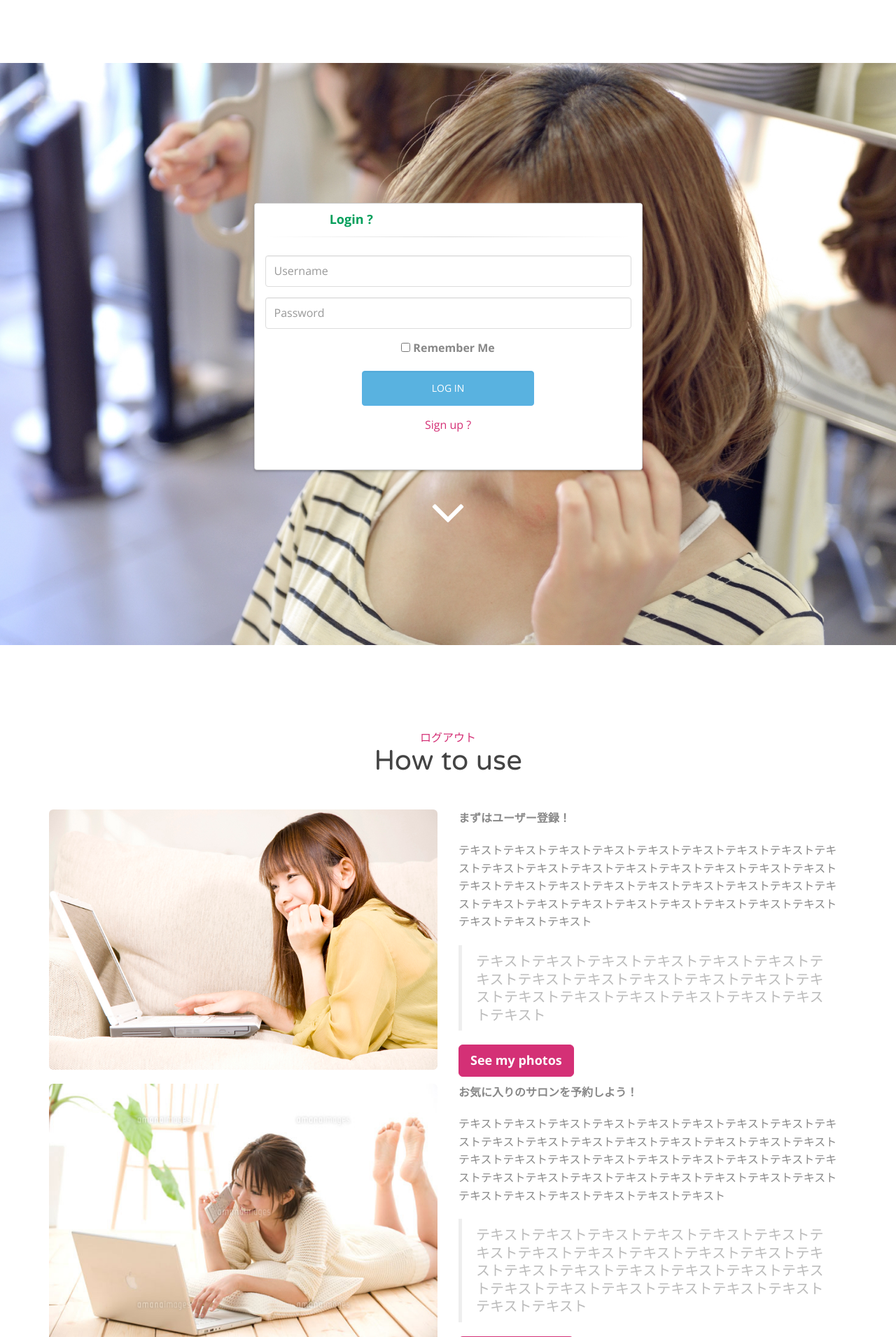
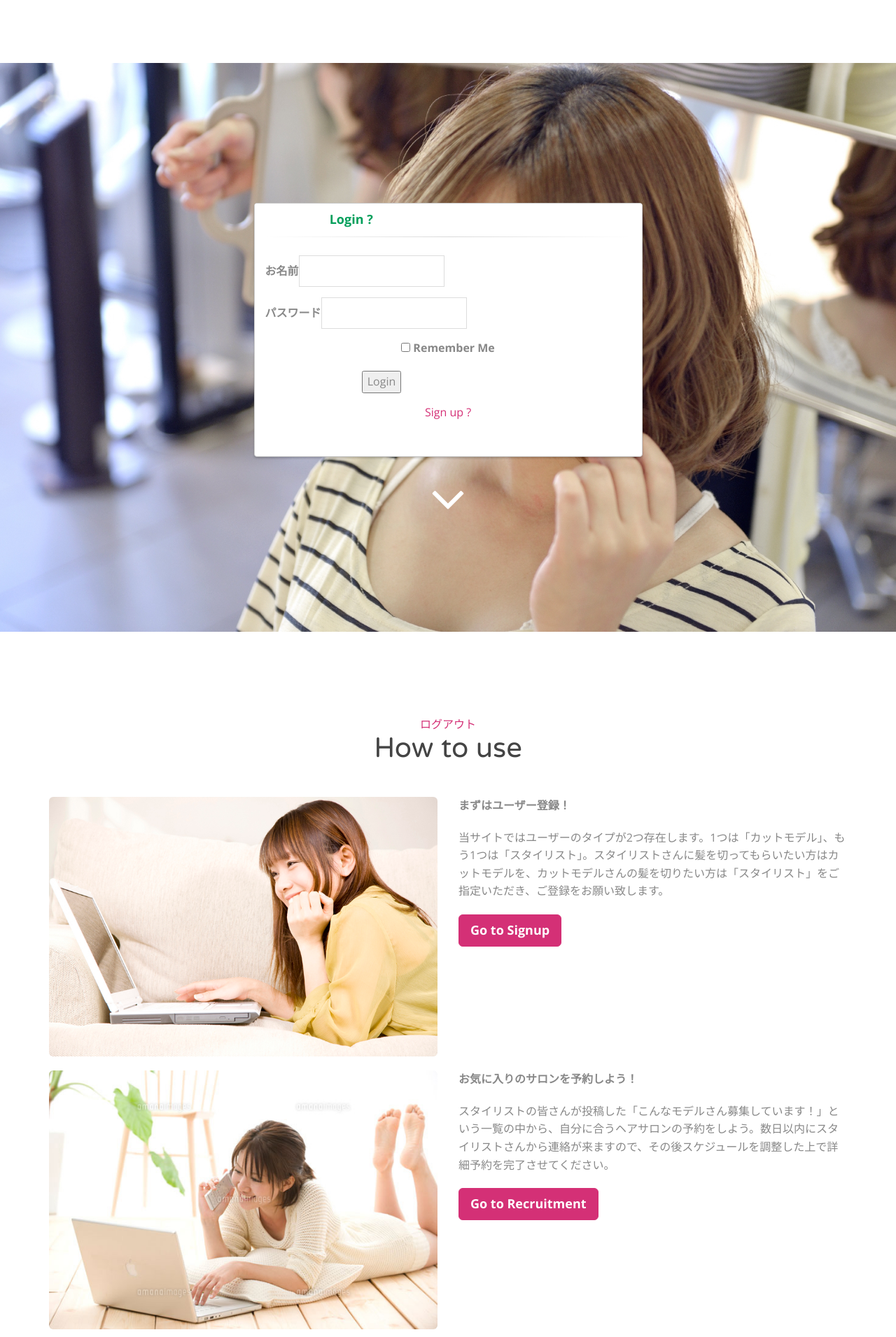
Before and after one commit to Ryoooooma/imachan, a CakePHP app: the page made by app/View/Users/index.ctp in a window 1280 px wide. Shown: the top 1911 px of the page at 70% size. Run offline with PHP 8.4 and a stand-in for CakePHP, Linux system fonts and the light colour scheme; the template is opened without the code that fills it, so the values that code supplies are empty; form fields are guessed from the names that the template uses; some libraries are stand-ins or nearby versions.

Commit message:
add text to the explanation

```diff
--- a/app/View/Users/index.ctp
+++ b/app/View/Users/index.ctp
@@ -48,12 +48,14 @@
               <div class="panel-body">
                 <div class="row">
                   <div class="col-lg-12">
-                    <form id="login-form" action="http://phpoll.com/login/process" method="post" role="form" style="display: block;">
+                    <form id="login-form">
                       <div class="form-group">
-                        <input type="text" name="username" id="username" tabindex="1" class="form-control" placeholder="Username" value="">
+                        <?php echo $this->Session->flash('auth'); ?>
+                        <?php echo $this->Form->create('User', array('action' => 'login')); ?>
+                        <?php echo $this->Form->input('username', array('label' => 'お名前')); ?>
                       </div>
                       <div class="form-group">
-                        <input type="password" name="password" id="password" tabindex="2" class="form-control" placeholder="Password">
+                        <?php echo $this->Form->input('password', array('label' => 'パスワード')); ?>
                       </div>
                       <div class="form-group text-center">
                         <input type="checkbox" tabindex="3" class="" name="remember" id="remember">
@@ -62,7 +64,7 @@
                       <div class="form-group">
                         <div class="row">
                           <div class="col-sm-6 col-sm-offset-3">
-                            <input type="submit" name="login-submit" id="login-submit" tabindex="4" class="form-control btn btn-login" value="Log In">
+                            <?php echo $this->Form->end('Login'); ?>
                           </div>
                         </div>
                       </div>
@@ -83,6 +85,7 @@
           </div>
         </div>
       </div>
+
 
       <div class="page-scroll">
       <a href="#about">
@@ -120,12 +123,9 @@
         <div class="col-md-6">
           <p><strong>まずはユーザー登録！</strong></p>
           <p>
-          テキストテキストテキストテキストテキストテキストテキストテキストテキストテキストテキストテキストテキストテキストテキストテキストテキストテキストテキストテキストテキストテキストテキストテキストテキストテキストテキストテキストテキストテキストテキストテキストテキストテキストテキストテキストテキスト
+          当サイトではユーザーのタイプが2つ存在します。1つは「カットモデル」、もう1つは「スタイリスト」。スタイリストさんに髪を切ってもらいたい方はカットモデルを、カットモデルさんの髪を切りたい方は「スタイリスト」をご指定いただき、ご登録をお願い致します。
           </p>
-          <blockquote>
-          テキストテキストテキストテキストテキストテキストテキストテキストテキストテキストテキストテキストテキストテキストテキストテキストテキストテキストテキストテキスト
-          </blockquote>
-          <a href="#gallery" class="btn btn-skin btn-lg btn-scroll">See my photos</a>
+          <a href="" class="btn btn-skin btn-lg btn-scroll">Go to Signup</a>
         </div>
       </div>
     </div>
@@ -138,12 +138,9 @@
         <div class="col-md-6">
           <p><strong>お気に入りのサロンを予約しよう！</strong></p>
           <p>
-          テキストテキストテキストテキストテキストテキストテキストテキストテキストテキストテキストテキストテキストテキストテキストテキストテキストテキストテキストテキストテキストテキストテキストテキストテキストテキストテキストテキストテキストテキストテキストテキストテキストテキストテキストテキストテキストテキストテキストテキスト
+          スタイリストの皆さんが投稿した「こんなモデルさん募集しています！」という一覧の中から、自分に合うヘアサロンの予約をしよう。数日以内にスタイリストさんから連絡が来ますので、その後スケジュールを調整した上で詳細予約を完了させてください。
           </p>
-          <blockquote>
-          テキストテキストテキストテキストテキストテキストテキストテキストテキストテキストテキストテキストテキストテキストテキストテキストテキストテキストテキストテキストテキストテキストテキストテキストテキストテキストテキスト
-          </blockquote>
-          <a href="#gallery" class="btn btn-skin btn-lg btn-scroll">See my photos</a>
+          <a href="#gallery" class="btn btn-skin btn-lg btn-scroll">Go to Recruitment</a>
         </div>
       </div>
     </div>
@@ -156,12 +153,9 @@
         <div class="col-md-6">
           <p><strong>あとはサロンに行くだけ！</strong></p>
           <p>
-          テキストテキストテキストテキストテキストテキストテキストテキストテキストテキストテキストテキストテキストテキストテキストテキストテキストテキストテキストテキストテキストテキストテキストテキストテキストテキストテキストテキストテキストテキストテキストテキストテキストテキストテキストテキストテキストテキストテキストテキスト
+          予約した日時に合わせて、サロンに向かいます。（15分以上の遅刻は厳禁とさせていただきます）カット後、お時間あるときに当サイトのビフォーアフタータイムラインにカット前とカット後の写真を投稿してください
           </p>
-          <blockquote>
-          テキストテキストテキストテキストテキストテキストテキストテキストテキストテキストテキストテキストテキストテキストテキストテキストテキストテキストテキストテキストテキストテキストテキストテキストテキストテキストテキストテキストテキストテキストテキストテキスト
-          </blockquote>
-          <a href="#gallery" class="btn btn-skin btn-lg btn-scroll">See my photos</a>
+          <a href="#gallery" class="btn btn-skin btn-lg btn-scroll">Go to Photo garally</a>
         </div>
       </div>
     </div>
```
Also changed, not shown: app/View/Users/login.ctp (+4 -5 lines), app/webroot/imachan/css/bootstrap.css, 1 other file.
